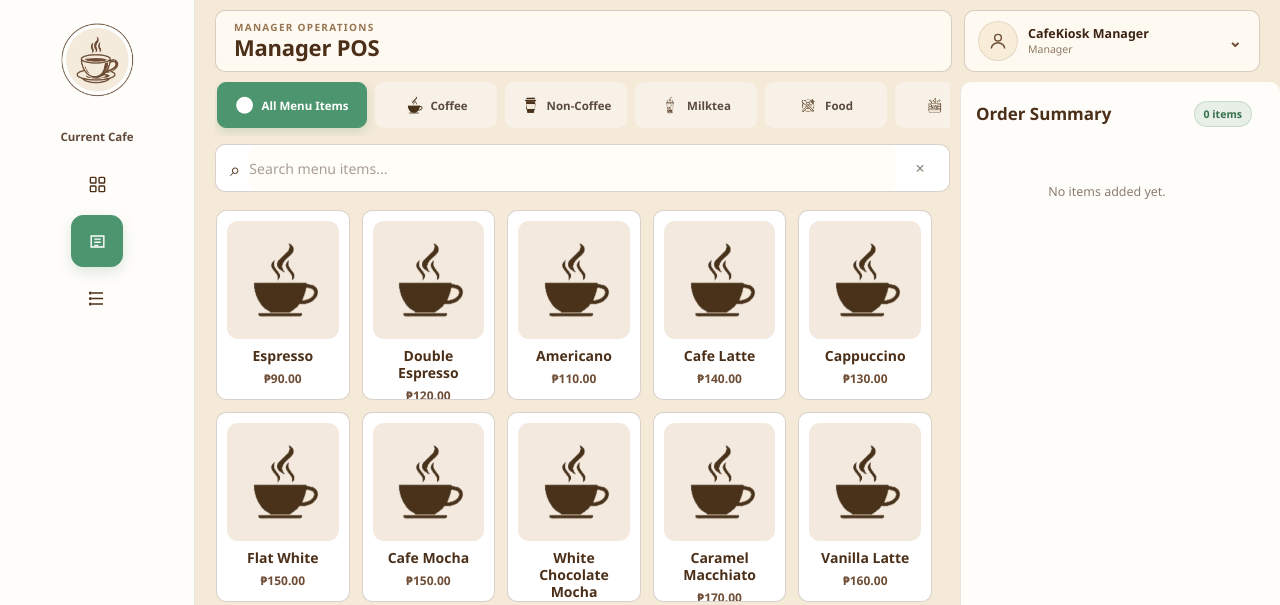
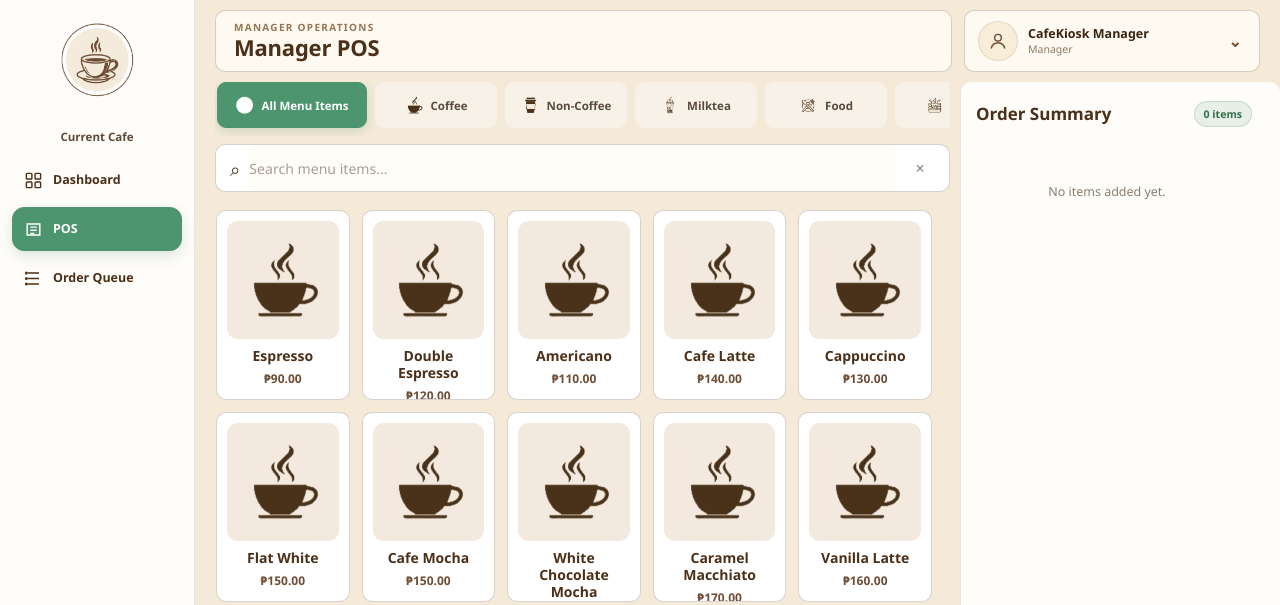
Before and after one commit to mariaisabellafrancisco11037/CafeKiosk, a PHP site: page /CafeKiosk-Frontend/Manager/pos.php in a window 1280 px wide. Shown: the top 605 px of the page. Run offline with PHP 8.4, Linux system fonts and the light colour scheme; some libraries are stand-ins or nearby versions.

Commit message:
Fixing Manager's side navbar

```diff
--- a/CafeKiosk-Frontend/Assets/css/manager-sidebar-icons.css
+++ b/CafeKiosk-Frontend/Assets/css/manager-sidebar-icons.css
@@ -1,4 +1,4 @@
-/* CafeKiosk Manager sidebar: icon-only navigation with cafe name preserved. */
+/* CafeKiosk Manager sidebar: icon + text navigation with cafe name preserved. */
 .manager-sidebar-icons .manager-sidebar-cafe-name{
   display:block;
   margin:0 6px 14px;
@@ -11,28 +11,62 @@
 }
 .manager-sidebar-icons .staff-label,
 .manager-sidebar-icons .manager-access-note{display:none!important}
-.manager-sidebar-icons .staff-navigation{align-items:center}
+.manager-sidebar-icons .staff-navigation{
+  width:100%!important;
+  align-items:stretch!important;
+}
 .manager-sidebar-icons .staff-nav-button{
-  width:52px!important;
-  min-width:52px;
-  min-height:52px;
-  padding:0!important;
-  justify-content:center!important;
-  gap:0!important;
-  border-radius:15px;
+  width:100%!important;
+  min-width:0!important;
+  max-width:none!important;
+  min-height:44px!important;
+  padding:8px 10px!important;
+  justify-content:flex-start!important;
+  gap:10px!important;
+  border-radius:12px;
 }
 .manager-sidebar-icons .staff-nav-icon{
-  width:auto!important;
-  min-width:0!important;
-  font-size:1.18rem;
+  width:20px!important;
+  height:20px!important;
+  min-width:20px!important;
+  flex:0 0 20px!important;
+  display:grid!important;
+  place-items:center!important;
+  font-size:1rem;
 }
-.manager-sidebar-icons .staff-nav-button > span:not(.staff-nav-icon){display:none!important}
+.manager-sidebar-icons .staff-nav-icon svg{
+  width:19px!important;
+  height:19px!important;
+}
+.manager-sidebar-icons .manager-nav-label{
+  display:inline-block!important;
+  min-width:0;
+  overflow:hidden;
+  text-overflow:ellipsis;
+  white-space:nowrap;
+  font-size:.78rem;
+  font-weight:800;
+}
 .manager-sidebar-icons .logo{margin-bottom:10px}
 .manager-sidebar-icons .logo img{width:72px;height:72px}
 .manager-dashboard-page .cafekiosk-cafe-identity,
 .manager-pos-page .cafekiosk-cafe-identity,
 .manager-order-queue-page .cafekiosk-cafe-identity{display:none!important}
+
 @media(max-width:900px){
   .manager-sidebar-icons .manager-sidebar-cafe-name{max-width:130px;margin:0 4px;text-align:left}
-  .manager-sidebar-icons .staff-navigation{align-items:center}
+  .manager-sidebar-icons .staff-navigation{align-items:stretch!important}
 }
+
+/* On very small screens, keep the compact icon-only mobile bar. */
+@media(max-width:520px){
+  .manager-sidebar-icons .manager-nav-label{display:none!important}
+  .manager-sidebar-icons .staff-nav-button{
+    width:46px!important;
+    min-width:46px!important;
+    max-width:46px!important;
+    padding:0!important;
+    justify-content:center!important;
+    gap:0!important;
+  }
+}
--- a/CafeKiosk-Frontend/Assets/css/pos-navbar-fix.css
+++ b/CafeKiosk-Frontend/Assets/css/pos-navbar-fix.css
@@ -26,32 +26,37 @@ body.uniform-pos .cku-sidebar .staff-nav-icon svg {
   fill: none !important;
 }
 
-/* Manager navigation deliberately stays icon-only, with the cafe name visible. */
+/* Manager navigation: show icon + label on desktop, while preserving the cafe name. */
 body.uniform-manager .manager-sidebar-icons .staff-navigation {
-  align-items: center !important;
+  width: 100% !important;
+  align-items: stretch !important;
 }
 
 body.uniform-manager .manager-sidebar-icons .staff-nav-button {
-  width: 52px !important;
-  min-width: 52px !important;
-  max-width: 52px !important;
-  height: 52px !important;
-  min-height: 52px !important;
-  padding: 0 !important;
-  justify-content: center !important;
-  gap: 0 !important;
+  width: 100% !important;
+  min-width: 0 !important;
+  max-width: none !important;
+  height: auto !important;
+  min-height: 44px !important;
+  padding: 8px 10px !important;
+  justify-content: flex-start !important;
+  gap: 10px !important;
 }
 
 body.uniform-manager .manager-sidebar-icons .staff-nav-icon {
-  width: 22px !important;
-  height: 22px !important;
-  min-width: 22px !important;
-  flex: 0 0 22px !important;
+  width: 20px !important;
+  height: 20px !important;
+  min-width: 20px !important;
+  flex: 0 0 20px !important;
   font-size: 0 !important;
 }
 
-body.uniform-manager .manager-sidebar-icons .staff-nav-button > span:not(.staff-nav-icon) {
-  display: none !important;
+body.uniform-manager .manager-sidebar-icons .manager-nav-label {
+  display: inline-block !important;
+  min-width: 0 !important;
+  overflow: hidden !important;
+  text-overflow: ellipsis !important;
+  white-space: nowrap !important;
 }
 
 /* Keep the regular Staff navigation readable. */
--- a/CafeKiosk-Frontend/Manager/pos.php
+++ b/CafeKiosk-Frontend/Manager/pos.php
@@ -18,11 +18,11 @@
 <link rel="stylesheet" href="../Assets/css/feature-upgrade.css">
   <link rel="stylesheet" href="../Assets/css/uniform-theme.css?v=34">
   <link rel="stylesheet" href="../Assets/css/profile-menu.css?v=30">
-  <link rel="stylesheet" href="../Assets/css/manager-sidebar-icons.css?v=1">
+  <link rel="stylesheet" href="../Assets/css/manager-sidebar-icons.css?v=2">
   <link rel="stylesheet" href="/Assets/css/message-dialog.css?v=logout-confirm-v2">
   <link rel="icon" type="image/x-icon" href="/Assets/images/favicon.ico?v=20260923">
   <link rel="apple-touch-icon" href="/Assets/images/logo.png">
-  <link rel="stylesheet" href="/Assets/css/pos-navbar-fix.css?v=pos-navbar-v2">
+  <link rel="stylesheet" href="/Assets/css/pos-navbar-fix.css?v=pos-navbar-v3">
 </head>
 
 <body class="uniform-pos manager-pos-page">
@@ -45,9 +45,9 @@
 <div class="manager-sidebar-cafe-name" data-cafe-identity>Current Cafe</div>
 
         <nav class="staff-navigation" aria-label="Manager navigation">
-<a href="/manager-dashboard" class="staff-nav-button" aria-label="Dashboard" title="Dashboard"><span class="staff-nav-icon" aria-hidden="true"><svg viewBox="0 0 24 24" fill="none" stroke="currentColor" stroke-width="1.8"><rect x="3" y="3" width="7" height="7" rx="1"/><rect x="14" y="3" width="7" height="7" rx="1"/><rect x="3" y="14" width="7" height="7" rx="1"/><rect x="14" y="14" width="7" height="7" rx="1"/></svg></span></a>
-<a href="/manager-pos" class="staff-nav-button active" aria-current="page" aria-label="POS" title="POS"><span class="staff-nav-icon" aria-hidden="true"><svg viewBox="0 0 24 24" fill="none" stroke="currentColor" stroke-width="1.8"><path d="M4 5h16v14H4z"/><path d="M8 9h8M8 13h8M8 17h5"/></svg></span></a>
-<a href="/manager-order-queue" class="staff-nav-button" aria-label="Order Queue" title="Order Queue"><span class="staff-nav-icon" aria-hidden="true"><svg viewBox="0 0 24 24" fill="none" stroke="currentColor" stroke-width="1.8"><path d="M5 5h14M5 12h14M5 19h14"/><circle cx="3" cy="5" r="1"/><circle cx="3" cy="12" r="1"/><circle cx="3" cy="19" r="1"/></svg></span></a>
+<a href="/manager-dashboard" class="staff-nav-button" aria-label="Dashboard" title="Dashboard"><span class="staff-nav-icon" aria-hidden="true"><svg viewBox="0 0 24 24" fill="none" stroke="currentColor" stroke-width="1.8"><rect x="3" y="3" width="7" height="7" rx="1"/><rect x="14" y="3" width="7" height="7" rx="1"/><rect x="3" y="14" width="7" height="7" rx="1"/><rect x="14" y="14" width="7" height="7" rx="1"/></svg></span><span class="manager-nav-label">Dashboard</span></a>
+<a href="/manager-pos" class="staff-nav-button active" aria-current="page" aria-label="POS" title="POS"><span class="staff-nav-icon" aria-hidden="true"><svg viewBox="0 0 24 24" fill="none" stroke="currentColor" stroke-width="1.8"><path d="M4 5h16v14H4z"/><path d="M8 9h8M8 13h8M8 17h5"/></svg></span><span class="manager-nav-label">POS</span></a>
+<a href="/manager-order-queue" class="staff-nav-button" aria-label="Order Queue" title="Order Queue"><span class="staff-nav-icon" aria-hidden="true"><svg viewBox="0 0 24 24" fill="none" stroke="currentColor" stroke-width="1.8"><path d="M5 5h14M5 12h14M5 19h14"/><circle cx="3" cy="5" r="1"/><circle cx="3" cy="12" r="1"/><circle cx="3" cy="19" r="1"/></svg></span><span class="manager-nav-label">Order Queue</span></a>
 </nav>
 
     </aside>
```
Also changed, not shown: other parts of CafeKiosk-Frontend/Assets/css/pos-navbar-fix.css (+24 -4 lines), CafeKiosk-Frontend/Manager/dashboard.php (+5 -4 lines), CafeKiosk-Frontend/Manager/order-queue.php (+5 -4 lines), railway.toml (added, +10 -0 lines).
